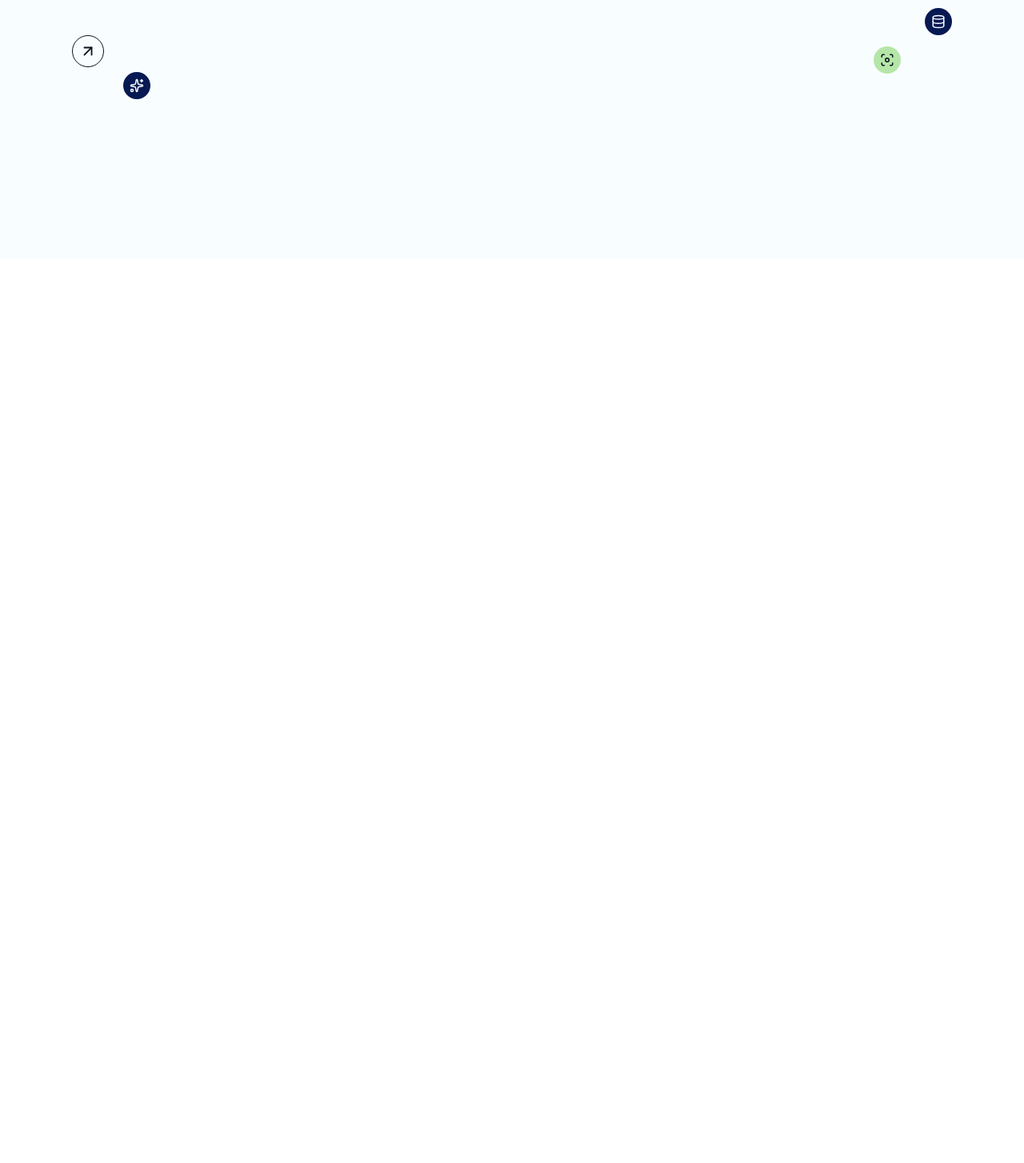
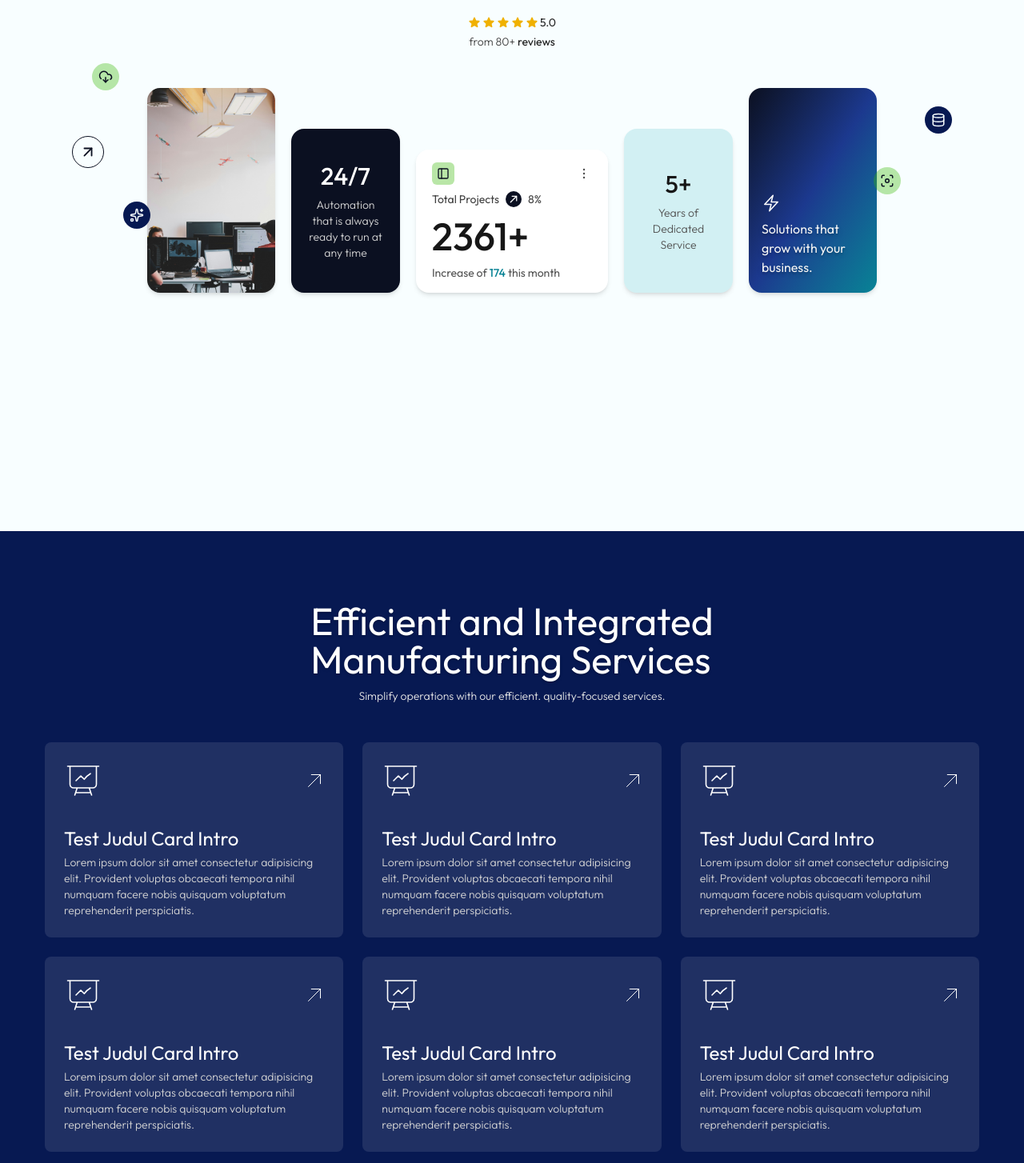
Before and after one commit to ValerieAttila09/NodeOps, a React (Vite) app: page / in a window 1280 px wide. Shown: the part 476-1930 px from the top of the page at 80% size. Before the commit the page ends 800 px from the top, so only its background shows below. Built offline with nearby package versions, Linux system fonts and the light colour scheme.

Commit message:
committed

```diff
--- a/src/components/LandingPage.jsx
+++ b/src/components/LandingPage.jsx
@@ -1,11 +1,13 @@
-import { ArrowRight, Database, FocusIcon, LucideDownloadCloud, StarsIcon } from "lucide-react"
+import { ArrowRight, Database, FocusIcon, LucideDownloadCloud, SidebarIcon, StarsIcon } from "lucide-react"
 import { Link } from "react-router-dom"
+import LandingPageImg from "../assets/images/landingpage-img.jpg"
+import CardIntro from "./content/CardIntro"
 
-export default function LandingPageComponent() {
+export function LandingPageHeader() {
 
   return (
     <div className="w-full">
-      <div className="w-full h-screen relative bg-[#f8feff] pt-[10rem]">
+      <div className="w-full h-[135vh] relative bg-[#f8feff] pt-[10rem]">
         <h1 className="mx-auto w-[65%] text-6xl text-shadow-sm text-center outfit-regular text-[#0b1021]">Connect APIs. Build Workflows. Ship Faster.</h1>
         <p className="md:w-[50%] mx-auto text-md text-[#455368] text-center mt-4">From webhooks to Google Sheets, build integrations in just minutes with a visual editor and real-time execution.</p>
         <div className="w-full flex items-center justify-center gap-2 mt-6">
@@ -46,24 +48,88 @@ export default function LandingPageComponent() {
           </div>
         </div>
 
-        <div className="absolute z-5 left-[7%] bottom-[30%] border border-[#0b1021] rounded-full p-2">
-          <ArrowRight size={22} className="text-[#0b1021] -rotate-45"/>
+        <div className="absolute z-5 left-[7%] bottom-[42%] border border-[#0b1021] rounded-full p-2">
+          <ArrowRight size={22} className="text-[#0b1021] -rotate-45" />
         </div>
-        <div className="absolute z-5 left-[12%] bottom-[25%] bg-[#071952] rounded-full p-2">
-          <StarsIcon size={18} className="text-[#f8feff]"/>
+        <div className="absolute z-5 left-[12%] bottom-[35%] bg-[#071952] rounded-full p-2">
+          <StarsIcon size={18} className="text-[#f8feff]" />
         </div>
-        <div className="absolute z-5 left-[9%] bottom-[41%] bg-[#37b703]/35 rounded-full p-2">
-          <LucideDownloadCloud size={18} className="text-[#0b1021]"/>
+        <div className="absolute z-5 left-[9%] bottom-[51%] bg-[#37b703]/35 rounded-full p-2">
+          <LucideDownloadCloud size={18} className="text-[#0b1021]" />
         </div>
 
-        <div className="absolute z-5 right-[7%] bottom-[35%] bg-[#071952] rounded-full p-2">
-          <Database size={18} className="text-[#f8feff]"/>
+        <div className="absolute z-5 right-[7%] bottom-[46%] bg-[#071952] rounded-full p-2">
+          <Database size={18} className="text-[#f8feff]" />
         </div>
-        <div className="absolute z-5 right-[12%] bottom-[29%] bg-[#37b703]/35 rounded-full p-2">
-          <FocusIcon size={18} className="text-[#0b1021]"/>
+        <div className="absolute z-5 right-[12%] bottom-[39%] bg-[#37b703]/35 rounded-full p-2">
+          <FocusIcon size={18} className="text-[#0b1021]" />
+        </div>
+
+        <div className="mt-[3rem] w-full h-[16rem] flex items-end justify-center gap-5">
+          <div className="shadow-md h-full w-[10rem] overflow-hidden rounded-2xl">
+            <img src={LandingPageImg} className="w-auto h-full object-cover" alt="" />
+          </div>
+          <div className="shadow-md w-auto h-4/5 bg-[#0b1021] rounded-2xl px-5 flex flex-col items-center justify-center">
+            <h1 className="text-3xl outfit-medium text-white mb-2">24/7</h1>
+            <p className="max-w-[6rem] text-center text-sm text-neutral-300">Automation that is always ready to run at any time</p>
+          </div>
+          <div className="shadow-md w-[15rem] h-[70%] bg-white rounded-2xl px-5 py-4">
+            <div className="w-full flex items-center justify-between">
+              <div className="p-[6px] rounded-md bg-[#37b703]/35">
+                <SidebarIcon size={16} className="text-[#0b1021]" />
+              </div>
+              <div className="">
+                <svg xmlns="http://www.w3.org/2000/svg" fill="none" viewBox="0 0 24 24" strokeWidth={1.5} stroke="currentColor" className="size-5 text-neutral-600">
+                  <path strokeLinecap="round" strokeLinejoin="round" d="M12 6.75a.75.75 0 1 1 0-1.5.75.75 0 0 1 0 1.5ZM12 12.75a.75.75 0 1 1 0-1.5.75.75 0 0 1 0 1.5ZM12 18.75a.75.75 0 1 1 0-1.5.75.75 0 0 1 0 1.5Z" />
+                </svg>
+              </div>
+            </div>
+            <h3 className="mt-2 text-sm flex items-center gap-2 outfit-regular text-neutral-700">
+              <span>Total Projects</span>
+              <div className="bg-[#0b1021] rounded-full size-5 flex items-center justify-center">
+                <svg xmlns="http://www.w3.org/2000/svg" fill="none" viewBox="0 0 24 24" strokeWidth={2.5} stroke="currentColor" className="size-3 text-white">
+                  <path strokeLinecap="round" strokeLinejoin="round" d="m4.5 19.5 15-15m0 0H8.25m11.25 0v11.25" />
+                </svg>
+              </div>
+              <span>8%</span>
+            </h3>
+            <h1 className="my-3 text-5xl outfit-medium text-neutral-900">2361+</h1>
+            <p className="text-sm text-neutral-600 outfit-regular">Increase of <span className="text-[#088395] outfit-medium">174</span> this month</p>
+          </div>
+          <div className="shadow-md w-auto h-4/5 bg-[#37B7C3]/20 rounded-2xl px-5 flex flex-col items-center justify-center">
+            <h1 className="text-3xl outfit-medium text-neutral-900 mb-2">5+</h1>
+            <p className="max-w-[6rem] text-center text-sm text-neutral-600">Years of Dedicated Service</p>
+          </div>
+          <div className="shadow-md w-auto h-full bg-gradient-to-br from-[#0b1021] via-blue-900 to-[#088395] rounded-2xl px-4 py-5 flex flex-col items-start justify-end">
+            <div className="my-2">
+              <svg xmlns="http://www.w3.org/2000/svg" fill="none" viewBox="0 0 24 24" strokeWidth={1.5} stroke="currentColor" className="size-6 text-white">
+                <path strokeLinecap="round" strokeLinejoin="round" d="m3.75 13.5 10.5-11.25L12 10.5h8.25L9.75 21.75 12 13.5H3.75Z" />
+              </svg>
+            </div>
+            <p className="max-w-[8rem] outfit-regular text-md text-shadow-lg text-neutral-100">Solutions that grow with your business.</p>
+          </div>
         </div>
 
       </div>
     </div>
   )
 }
+
+export function LandingPageIntro() {
+  return (
+    <div className="w-full bg-[#071952] py-[5rem] px-6">
+      <div className="mb-10 flex flex-col items-center justify-center py-2">
+        <h1 className="text-5xl mb-3 text-white text-shadow-md outfit-regular">Efficient and Integrated <br/> Manufacturing Services</h1>
+        <p className="text-sm outfit-thin text-neutral-200">Simplify operations with our efficient. quality-focused services.</p>
+      </div>
+      <div className="grid grid-cols-3 gap-6 px-8">
+        <CardIntro/>
+        <CardIntro/>
+        <CardIntro/>
+        <CardIntro/>
+        <CardIntro/>
+        <CardIntro/>
+      </div>
+    </div>
+  )
+}
--- a/src/components/Navbar.jsx
+++ b/src/components/Navbar.jsx
@@ -5,7 +5,7 @@ import SignInButton from "./content/SignInButton"
 export default function Navbar() {
 
   return (
-    <div className="fixed top-0 z-20 w-full sm:px-[4rem] md:px-[6rem] px-4 py-[10px] bg-white/35 flex items-center justify-between">
+    <div className="w-full sm:px-[4rem] md:px-[6rem] px-4 py-3 bg-[#f8feff] flex items-center justify-between">
       <div className="flex items-center gap-1">
         <div className="size-8 flex items-center justify-center rounded-full bg-gradient-to-r from-[#071952] to-blue-900 shadow-sm">
           <svg xmlns="http://www.w3.org/2000/svg" viewBox="0 0 24 24" fill="currentColor" className="size-6 text-white">
--- /dev/null
+++ b/src/components/content/CardIntro.jsx
@@ -0,0 +1,22 @@
+export default function CardIntro() {
+  return (
+    <div className='rounded-lg flex flex-col gap-[2rem] bg-white/10 p-6 hover:bg-white/5 hover:shadow-2xl transition-all'>
+      <div className="w-full flex justify-between items-center">
+        <span>
+          <svg xmlns="http://www.w3.org/2000/svg" fill="none" viewBox="0 0 24 24" strokeWidth={0.8} stroke="currentColor" className="size-12 text-white">
+            <path strokeLinecap="round" strokeLinejoin="round" d="M3.75 3v11.25A2.25 2.25 0 0 0 6 16.5h2.25M3.75 3h-1.5m1.5 0h16.5m0 0h1.5m-1.5 0v11.25A2.25 2.25 0 0 1 18 16.5h-2.25m-7.5 0h7.5m-7.5 0-1 3m8.5-3 1 3m0 0 .5 1.5m-.5-1.5h-9.5m0 0-.5 1.5m.75-9 3-3 2.148 2.148A12.061 12.061 0 0 1 16.5 7.605" />
+          </svg>
+        </span>
+        <button className="cursor-pointer group transition-all">
+          <svg xmlns="http://www.w3.org/2000/svg" fill="none" viewBox="0 0 24 24" strokeWidth={1} stroke="currentColor" className="size-6 text-white group-hover:rotate-45 transition-all">
+            <path strokeLinecap="round" strokeLinejoin="round" d="m4.5 19.5 15-15m0 0H8.25m11.25 0v11.25" />
+          </svg>
+        </button>
+      </div>
+      <div className="">
+        <h2 className="text-2xl mb-1 outfit-regular text-white">Test Judul Card Intro</h2>
+        <p className="text-sm outfit-thin text-neutral-300">Lorem ipsum dolor sit amet consectetur adipisicing elit. Provident voluptas obcaecati tempora nihil numquam facere nobis quisquam voluptatum reprehenderit perspiciatis.</p>
+      </div>
+    </div>
+  )
+}
--- a/src/pages/LandingPage.jsx
+++ b/src/pages/LandingPage.jsx
@@ -1,4 +1,4 @@
-import LandingPageComponent from "../components/LandingPage";
+import { LandingPageHeader, LandingPageIntro } from "../components/LandingPage";
 import Navbar from "../components/Navbar";
 
 
@@ -6,7 +6,8 @@ export default function LandingPage() {
   return (
     <div className="w-full">
       <Navbar/>
-      <LandingPageComponent/>
+      <LandingPageHeader/>
+      <LandingPageIntro/>
     </div>
   )
 }
```
Also changed, not shown: src/assets/images/landingpage-img.jpg (added).
